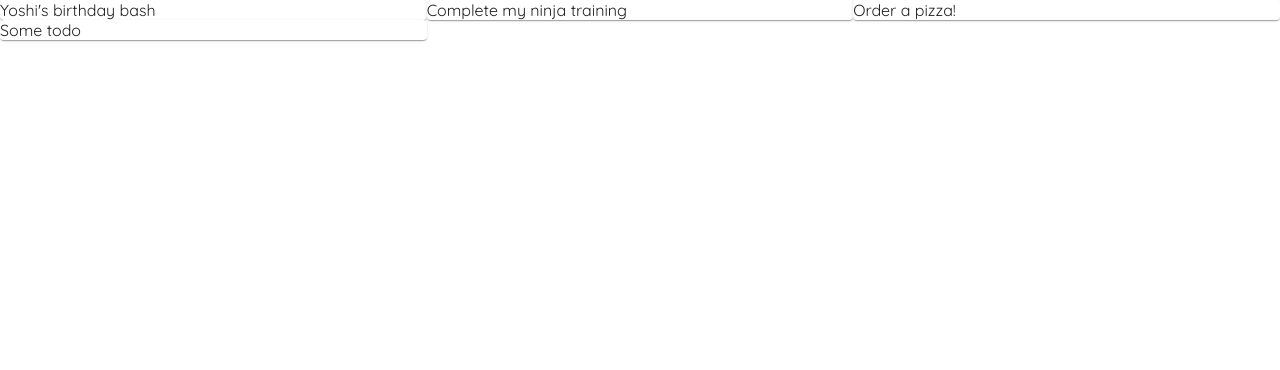
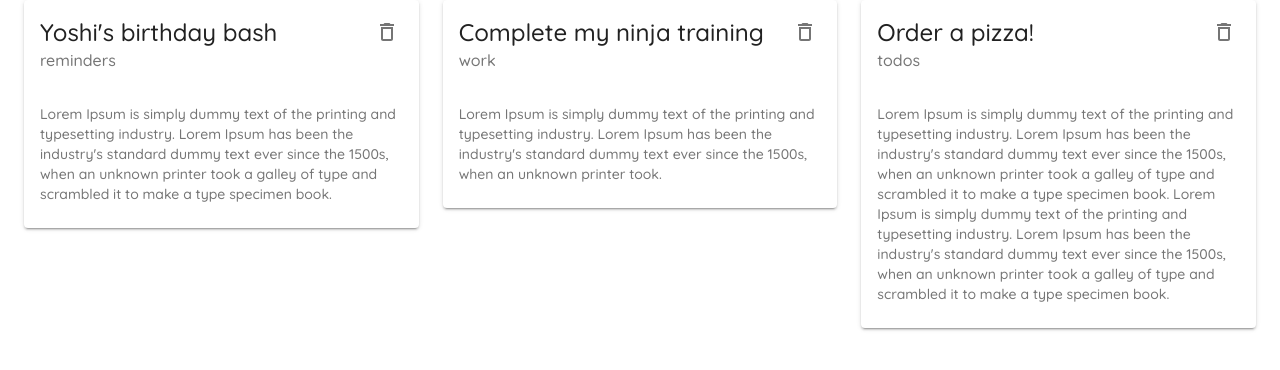
Before and after one commit to MaccKOT/react-materialui-tutorial-netninja, a React (Create React App) app: page / in a window 1280 px wide. Shown: the top 370 px of the page. Built offline with nearby package versions, Linux system fonts and the light colour scheme; data requests are answered from the project's data file.

Commit message:
Card component and delete functionality

```diff
--- a/data/db.json
+++ b/data/db.json
@@ -17,12 +17,6 @@
       "details": "Lorem Ipsum is simply dummy text of the printing and typesetting industry. Lorem Ipsum has been the industry's standard dummy text ever since the 1500s, when an unknown printer took a galley of type and scrambled it to make a type specimen book.\nLorem Ipsum is simply dummy text of the printing and typesetting industry. Lorem Ipsum has been the industry's standard dummy text ever since the 1500s, when an unknown printer took a galley of type and scrambled it to make a type specimen book.",
       "category": "todos",
       "id": 3
-    },
-    {
-      "title": "Some todo",
-      "details": "aaaaaaaaaaaaaaaa",
-      "category": "todos",
-      "id": 4
     }
   ]
 }
--- /dev/null
+++ b/src/components/NoteCard.js
@@ -0,0 +1,32 @@
+import React from 'react';
+import Card from '@material-ui/core/Card';
+import CardHeader from '@material-ui/core/CardHeader';
+import CardContent from '@material-ui/core/CardContent';
+import IconButton from '@material-ui/core/IconButton';
+import Typography from '@material-ui/core/Typography';
+import DeleteOutlined from '@material-ui/icons/DeleteOutlined';
+
+const NoteCard = ({ note, handleDelete }) => {
+  return (
+    <>
+      <Card elevation={2}>
+        <CardHeader
+          action={
+            <IconButton onClick={() => handleDelete(note.id)}>
+              <DeleteOutlined />
+            </IconButton>
+          }
+          title={note.title}
+          subheader={note.category}
+        />
+        <CardContent>
+          <Typography variant='body2' color='textSecondary'>
+            {note.details}
+          </Typography>
+        </CardContent>
+      </Card>
+    </>
+  );
+};
+
+export default NoteCard;
--- a/src/pages/Notes.js
+++ b/src/pages/Notes.js
@@ -1,7 +1,8 @@
 import React from 'react';
 import { useEffect, useState } from 'react';
+import NoteCard from '../components/NoteCard';
 import Grid from '@material-ui/core/Grid';
-import Paper from '@material-ui/core/Paper';
+import Container from '@material-ui/core/Container';
 
 export default function Notes() {
   const [notes, setNotes] = useState([]);
@@ -12,15 +13,21 @@
       .then((data) => setNotes(data));
   }, []);
 
+  const handleDelete = async (id) => {
+    await fetch(`http://localhost:8000/notes/` + id, { method: 'DELETE' });
+    const newNotes = notes.filter((note) => note.id !== id);
+    setNotes(newNotes);
+  };
+
   return (
-    <div>
-      <Grid container>
+    <Container>
+      <Grid container spacing={3}>
         {notes.map((note) => (
           <Grid item key={note.id} xs={12} lg={4} md={6}>
-            <Paper> {note.title}</Paper>
+            <NoteCard note={note} handleDelete={handleDelete} />
           </Grid>
         ))}
       </Grid>
-    </div>
+    </Container>
   );
 }
```
